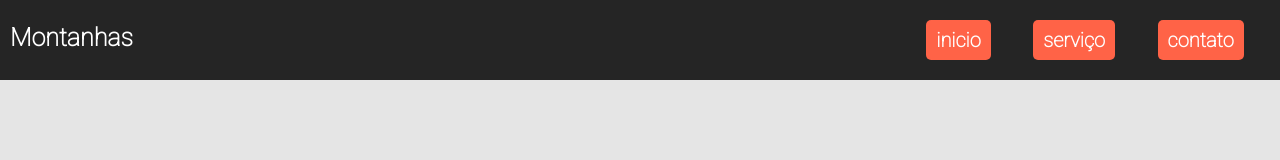
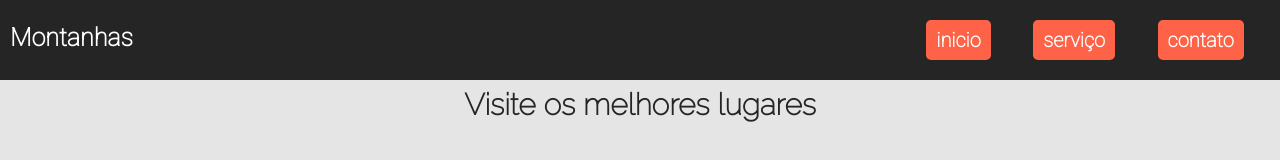
Before and after one commit to Angelo-Spyder/Site-Scool, a plain HTML site: page index.html in a window 1280 px wide. Drawn offline with Linux system fonts and the light colour scheme.

Commit message:
estilizando conteudo principal

```diff
--- a/index.html
+++ b/index.html
@@ -20,5 +20,16 @@
             </ul>
         </nav>
     </header>
+    <main class="conteudo">
+        <section class="principal">
+            <div class="texto">
+                <h2 class="subtitulo">Visite os melhores lugares</h2>
+            </div>
+            <div class="campo-imagem">
+
+            </div>
+        </section>
+    </main>
+    <script src="main.js"></script>
 </body>
 </html>
--- a/style.css
+++ b/style.css
@@ -3,6 +3,8 @@
 body{
     background: rgba(0, 0, 0, 0.103);
 }
+
+/*Cabeçalho*/
 .cabecalho{
     display: flex;
     padding: 10px;
@@ -37,3 +39,23 @@ body{
     color: rgb(0, 51, 53);
     cursor: pointer;
 }
+
+/* principal */
+
+.conteudo{
+    width: 100%;
+    margin: 10px 0;
+}
+.principal{
+    width: 100%;
+}
+.texto{
+    margin: 10px 0;
+    text-align: center;
+    color: #252525;
+    font-family: 'Raleway', sans-serif;
+    font-weight: bold;
+}
+.subtitulo{
+    font-size: 30px;
+}
```
